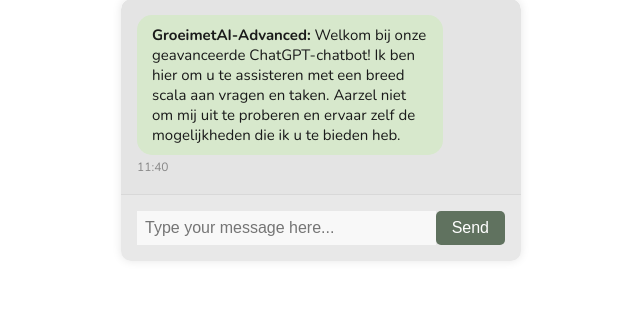
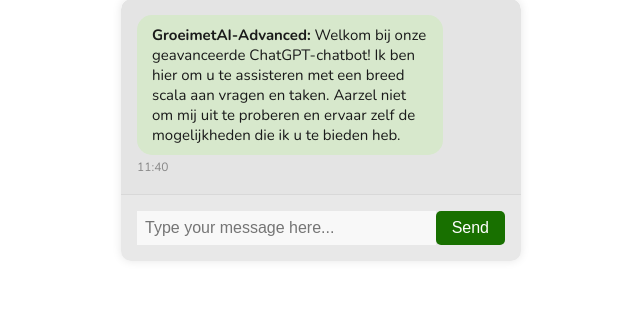
Before and after one commit to vadupdawg/Advanced_chatbot, a Flask app: page / in a window 1280 px wide. Shown: the part 270-581 px from the top of the page, without its empty margins (319-959 px from the left). Run offline with Flask 3, Linux system fonts and the light colour scheme.

Commit message:
css button update

```diff
--- a/static/css/styles.css
+++ b/static/css/styles.css
@@ -110,7 +110,7 @@
 }
 
 .chat-input button {
-    background-color: #60725F; /* NovaSkin green background for button */
+    background-color: #187000; /* NovaSkin green background for button */
     color: white;
     border: none;
     outline: none;
```
